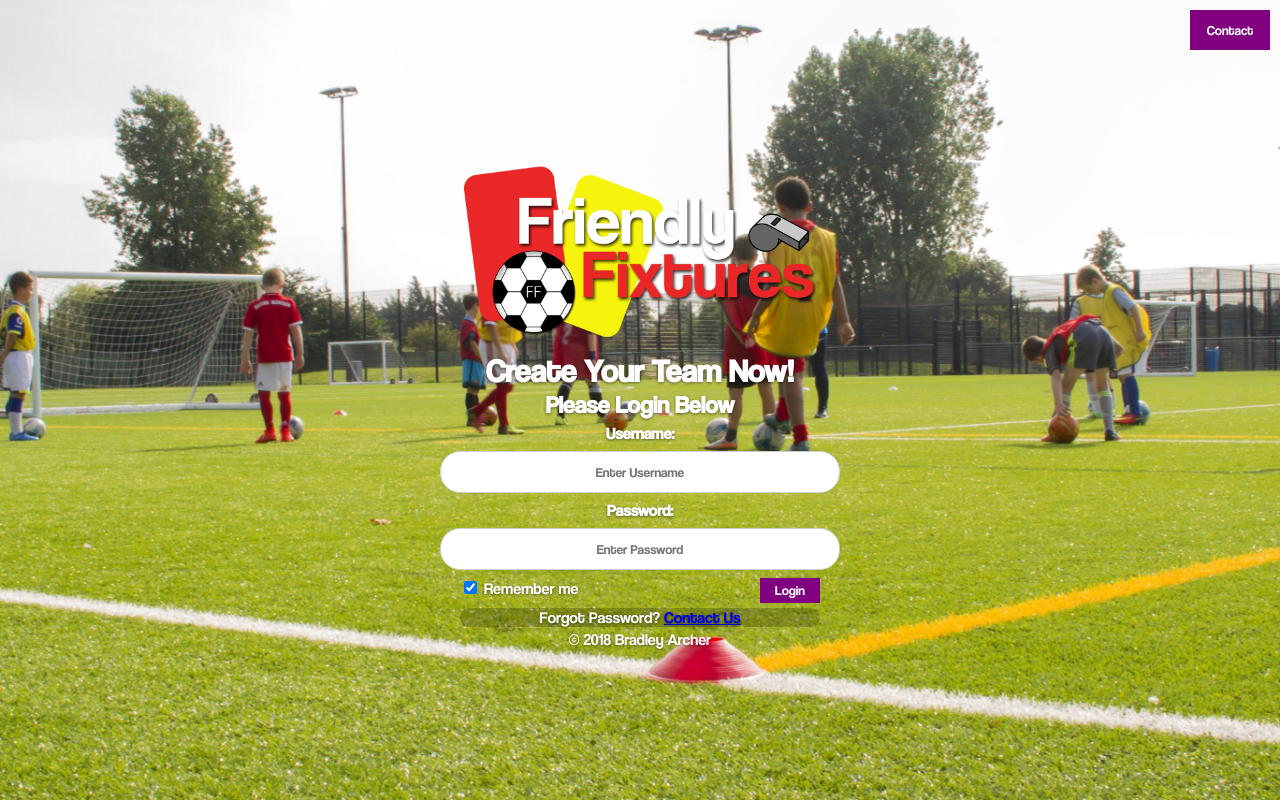
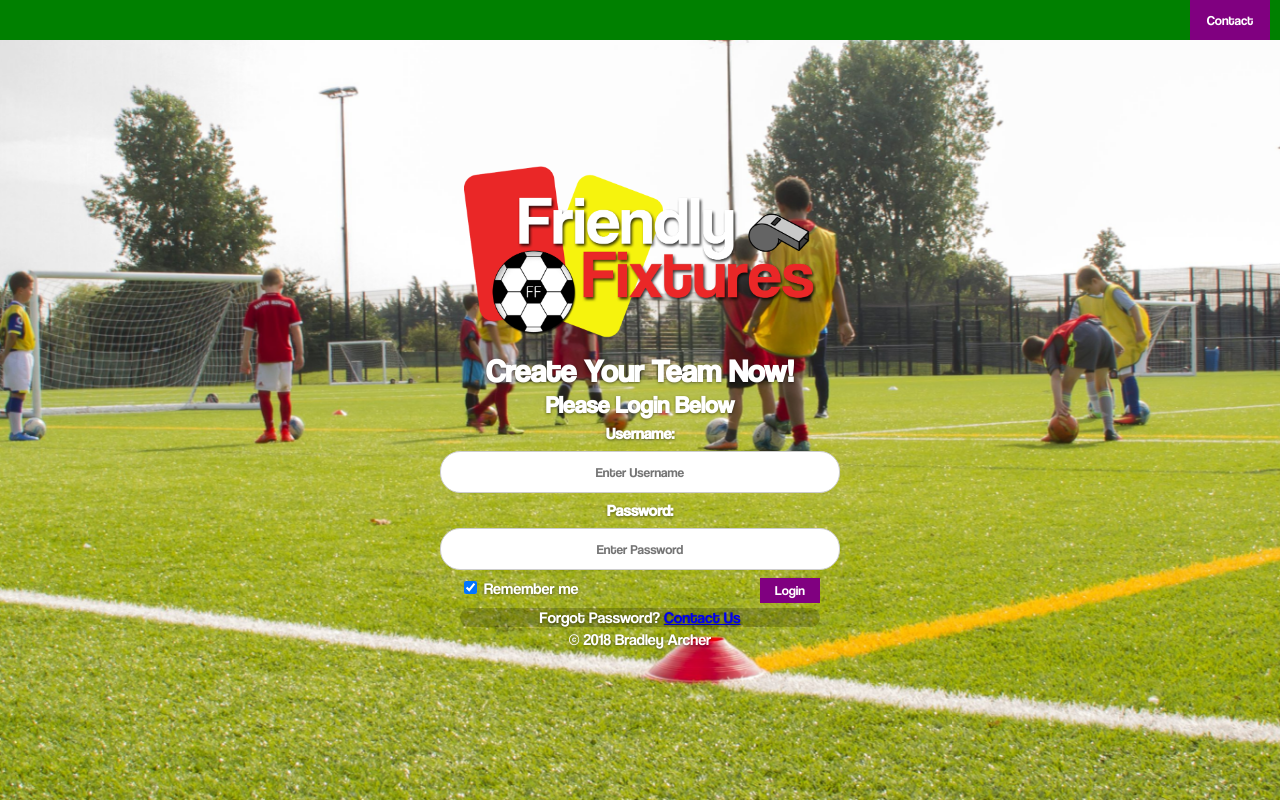
Before and after one commit to itsbreadd/final-year, a PHP site: page / in a window 1280 px wide. Run offline with PHP 8.4, Linux system fonts and the light colour scheme; some libraries are stand-ins or nearby versions.

Commit message:
more github pages fixing

```diff
--- a/css/styles.css
+++ b/css/styles.css
@@ -32,6 +32,7 @@ button:hover {
   background-size: cover;
   text-align: center;
   text-shadow: 0 1px 3px rgba(0,0,0,.5);
+  position: relative;
 }
 
 .contact-button {
@@ -40,9 +41,9 @@ button:hover {
   position: absolute;
   float: left;
   z-index: 999;
-  margin-top: 10px;
   padding-right: 10px;
   box-sizing: border-box;
+  background-color: green;
 }
 
 .contact-button > a {
```
